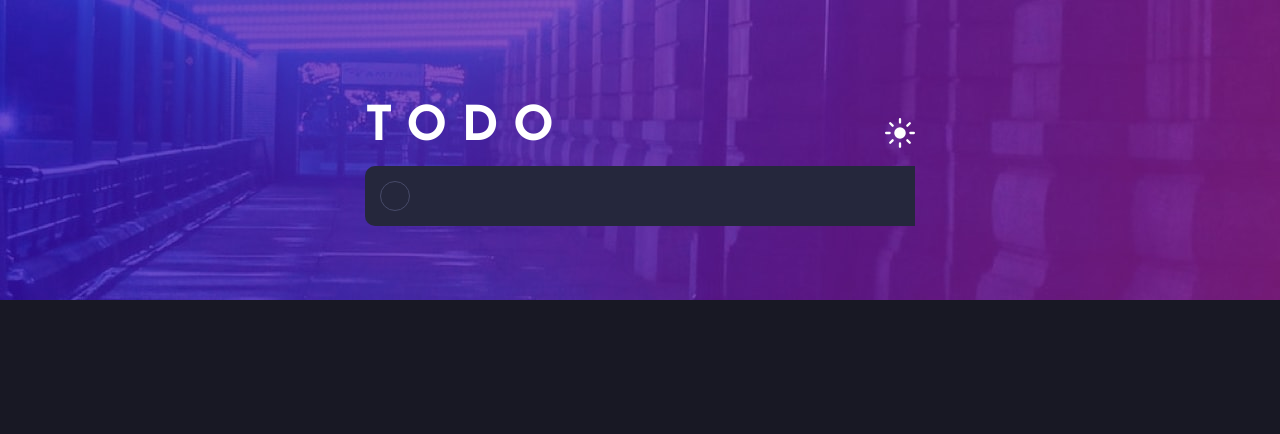
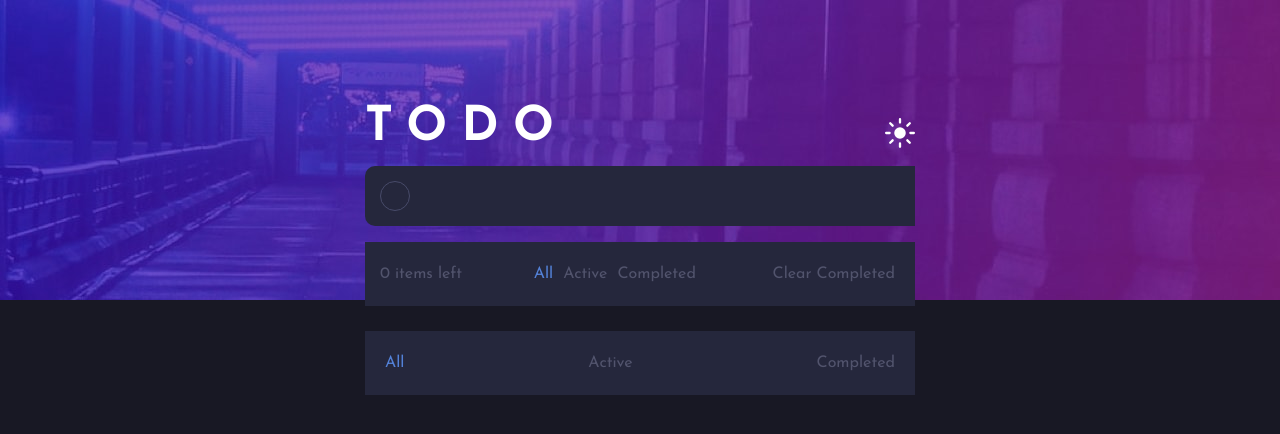
Before and after one commit to Vehicom0607/react-todo, a React (Create React App) app: page / in a window 1280 px wide. Shown: the top 434 px of the page. Built offline with nearby package versions, Linux system fonts and the light colour scheme.

Commit message:
Finished Todo

```diff
--- a/src/Components/TodoItem.js
+++ b/src/Components/TodoItem.js
@@ -1,15 +1,29 @@
 import React from 'react';
 import classes from "./TodoItem.module.css"
+import {Image} from "react-bootstrap";
 
 const TodoItem = props => {
-    console.log(props.completed)
+    let completeIcon
+    let completeIconClass = [props.theme==='night'? classes.CheckDark:classes.CheckLight, classes.CheckChecked]
+    if (props.completed) {
+        completeIcon = <img alt="Check Icon" onClick={() => props.completeTask()} src={'/images/icon-check.svg'} className={completeIconClass.join(" ")} />
+    } else {
+        completeIcon = <div onClick={() => props.completeTask()} className={props.theme==='night'? classes.CheckDark:classes.CheckLight} />
+    }
+
+    let show = true
+    if ((props.completed&&props.currentType==='active') || (!props.completed&&props.currentType==='completed')) {
+        show = false
+    }
+
     return (
-        <div className={classes.Task}>
+        <div className={classes.Task} style={show?null:{display: 'none'}} >
             <span className={props.theme==='night'? classes.CheckSpanDark:classes.CheckSpanLight}>
-                <div className={props.theme==='night'? classes.CheckDark:classes.CheckLight} />
+                {completeIcon}
             </span>
             <p className={props.theme==='night'? classes.InputDark:classes.InputLight}>
                 {props.task}
+                <Image onClick={() => props.deleteTask()} src={'/images/icon-cross.svg'} className={props.theme==='night'? classes.CrossDark:classes.CrossLight} />
             </p>
         </div>
     );
--- a/src/Components/TodoItem.module.css
+++ b/src/Components/TodoItem.module.css
@@ -22,7 +22,7 @@
 }
 
 .CheckDark {
-    background-color: #25273C!important;
+    background-color: #25273C;
     height: 30px;
     width: 30px;
     margin: 15px !important;
@@ -31,13 +31,19 @@
 }
 
 .CheckLight {
-    background-color: #ffffff!important;
+    background-color: #ffffff;
     height: 30px;
     width: 30px;
     margin: 15px !important;
     border: 1px solid hsl(235, 19%, 35%)!important;
     border-radius: 30px !important;
 }
+
+.CheckChecked {
+    background: linear-gradient(to bottom right, hsl(192, 100%, 67%), hsl(280, 87%, 65%)) !important;
+    size: 15px 15px !important;
+}
+
 
 .InputDark {
     height: 60px !important;
@@ -48,6 +54,8 @@
     color: hsl(0, 0%, 98%) !important;
     font-size: 32px !important;
     width: 490px;
+    display: flex;
+    justify-content: space-between;
 }
 
 .InputDark:focus,
@@ -66,6 +74,8 @@
     color: hsl(235, 19%, 35%) !important;
     font-size: 32px !important;
     width: 490px;
+    display: flex;
+    justify-content: space-between;
 
 }
 
@@ -74,3 +84,28 @@
     outline: none !important;
     box-shadow: none !important;
 }
+
+.CrossDark {
+    background-color: #25273C!important;
+    height: 30px;
+    width: 30px;
+    margin: 15px !important;
+    border-radius: 30px !important;
+}
+
+.CrossLight {
+    background-color: #ffffff!important;
+    height: 30px;
+    width: 30px;
+    margin: 15px !important;
+    border-radius: 30px !important;
+}
+
+@media (max-width: 450px) {
+    .InputLight {
+        width: 290px;
+    }
+    .InputDark {
+        width: 290px;
+    }
+}
--- a/src/Containers/TodoTracker.js
+++ b/src/Containers/TodoTracker.js
@@ -7,8 +7,23 @@ import TodoItem from "../Components/TodoItem";
 
 class TodoTracker extends Component {
     state = {
-        inputForm: ''
+        inputForm: '',
+        currentType: 'all'
     }
+
+    changeTypeAll = () => {
+        this.setState({currentType: 'all'})
+    }
+    changeTypeActive = () => {
+        this.setState({currentType: 'active'})
+    }
+    changeTypeCompleted = () => {
+        this.setState({currentType: 'completed'})
+    }
+    clearCompleted = () => {
+        this.props.clearCompleted()
+    }
+
 
     onAddHandler = (event) => {
         if (event.key === "Enter") {
@@ -19,11 +34,24 @@ class TodoTracker extends Component {
     }
 
     render() {
+        let footerStyling = {
+            display: 'flex',
+            justifyContent: 'space-between',
+            backgroundColor: this.props.theme==='night'?'#25273C':'#ffffff',
+            color: 'white',
+            padding: '20px 15px'
+        }
+        let allStyle = [this.props.theme==='night'?classes.FooterTextDark:classes.FooterTextLight, this.state.currentType==='all'?classes.FooterTextCurrent:null]
+        let activeStyle = [this.props.theme==='night'?classes.FooterTextDark:classes.FooterTextLight, this.state.currentType==='active'?classes.FooterTextCurrent:null]
+        let completedStyle = [this.props.theme==='night'?classes.FooterTextDark:classes.FooterTextLight, this.state.currentType==='completed'?classes.FooterTextCurrent:null]
+
+
         const bgImgClasses = [classes.BackgroundImage]
         let bgImgPath
         if (this.props.theme === 'night') {
             bgImgPath = 'images/icon-sun.svg'
             bgImgClasses.push(classes.BackgroundImageDark)
+            footerStyling = {...footerStyling, }
         } else {
             bgImgPath = 'images/icon-moon.svg'
             bgImgClasses.push(classes.BackgroundImageLight)
@@ -31,7 +59,7 @@ class TodoTracker extends Component {
 
         let tasks = []
         this.props.items.forEach((item, index) => {
-            tasks.push(<TodoItem task={item.task} key={index} theme={this.props.theme} completed={item.completed}  />)
+            tasks.push(<TodoItem currentType={this.state.currentType} task={item.task} key={index} theme={this.props.theme} completed={item.completed} completeTask={() => this.props.completeItem(index)} deleteTask={() => this.props.deleteItem(index)} />)
         })
 
         return (
@@ -50,6 +78,22 @@ class TodoTracker extends Component {
                     </InputGroup>
                     <div>
                         {tasks}
+                        <div style={footerStyling}>
+                            <p className={classes.ItemsLeftText}>{this.props.items.length} items left</p>
+                            <span className={classes.FooterDesktop} style={{display: 'flex'}}>
+                                <p onClick={() => this.changeTypeAll()} className={allStyle.join(" ")}>All</p>
+                                <p onClick={() => this.changeTypeActive()} className={activeStyle.join(" ")}>Active</p>
+                                <p onClick={() => this.changeTypeCompleted()} className={completedStyle.join(" ")}>Completed</p>
+                            </span>
+                            <p onClick={() => this.clearCompleted()} className={this.props.theme==='night'?classes.FooterTextDark:classes.FooterTextLight}>Clear Completed</p>
+                        </div>
+                        <div className={classes.FooterMobile} style={footerStyling}>
+                            <span style={{display: 'flex', justifyContent: 'space-between', width: '100%'}}>
+                                    <p onClick={() => this.changeTypeAll()} className={allStyle.join(" ")}>All</p>
+                                    <p onClick={() => this.changeTypeActive()} className={activeStyle.join(" ")}>Active</p>
+                                    <p onClick={() => this.changeTypeCompleted()} className={completedStyle.join(" ")}>Completed</p>
+                            </span>
+                        </div>
                     </div>
                 </div>
             </React.Fragment>
@@ -67,7 +111,10 @@ const mapStateToProps = (state) => {
 const mapDispatchToProps = (dispatch) => {
     return {
         switchTheme: () => dispatch({type: actionTypes.CHANGE_THEME}),
-        addItem: (item) => dispatch({type: actionTypes.ADD_ITEM, item})
+        addItem: (item) => dispatch({type: actionTypes.ADD_ITEM, item:item}),
+        deleteItem: (index) => dispatch({type: actionTypes.DELETE_ITEM, index:index}),
+        completeItem: (index) => dispatch({type: actionTypes.COMPLETE_ITEM, index:index}),
+        clearCompleted: () => dispatch({type: actionTypes.CLEAR_COMPLETED})
     }
 }
 
--- a/src/Containers/TodoTracker.module.css
+++ b/src/Containers/TodoTracker.module.css
@@ -85,7 +85,7 @@
 
 .InputDark {
     height: 60px !important;
-    padding: 0px 8px !important;
+    padding: 0 8px !important;
     background-color: #25273C !important;
     border: none !important;
     color: hsl(0, 0%, 98%) !important;
@@ -102,7 +102,7 @@
 
 .InputLight {
     height: 60px !important;
-    padding: 0px 8px !important;
+    padding: 0 8px !important;
     background-color: #ffffff !important;
     border: none !important;
     color: hsl(235, 19%, 35%) !important;
@@ -117,13 +117,63 @@
     box-shadow: none !important;
 }
 
+.ItemsLeftText {
+    color: #52546D;
+    margin: 0;
+    font-family: 'Josefin Sans', sans-serif;
 
+}
 
+.FooterTextDark {
+    cursor: grab;
+    color: #52546D;
+    margin: 0;
+    font-family: 'Josefin Sans', sans-serif;
+    padding: 0 5px;
+}
 
+.FooterTextLight {
+    cursor: grab;
+    color: #9B99A4;
+    margin: 0;
+    font-family: 'Josefin Sans', sans-serif;
+    padding: 0 5px;
+}
 
+.FooterTextDark:hover {
+    color: hsl(236, 33%, 92%);
+}
+.FooterTextLight:hover {
+    color: hsl(235, 19%, 35%);
+}
+
+.FooterTextCurrent {
+    color: #5381D7 !important;
+}
+
+.FooterDesktop {
+
+}
+
+.FooterMobile {
+    display: none;
+    margin-top: 25px !important;
+}
 
 @media (max-width: 450px) {
     .BackgroundImage {
         height: 200px;
     }
+    .TodoContainer {
+        width: 350px;
+    }
+    .InputDark, .InputLight {
+        width: 290px;
+    }
+    .FooterDesktop {
+        display: none !important;
+    }
+    .FooterMobile {
+        display: flex;
+    }
 }
--- a/src/store/actionTypes.js
+++ b/src/store/actionTypes.js
@@ -1,2 +1,5 @@
 export const CHANGE_THEME = 'CHANGE_THEME'
 export const ADD_ITEM = 'ADD_ITEM'
+export const DELETE_ITEM = 'DELETE_ITEM'
+export const COMPLETE_ITEM = 'COMPLETE_ITEM'
+export const CLEAR_COMPLETED = 'CLEAR_COMPLETED'
--- a/src/store/reducer.js
+++ b/src/store/reducer.js
@@ -19,7 +19,28 @@ const reducer = (state = store, action) => {
         case actionTypes.ADD_ITEM:
             return {
                 ...state,
-                items: state.items.concat(action.item)
+                items: [...state.items, action.item]
+            }
+        case actionTypes.DELETE_ITEM:
+            return {
+                ...state,
+                items: state.items.filter((_, i) => i !== action.index)
+            }
+        case actionTypes.COMPLETE_ITEM:
+            return {
+                ...state,
+                items: state.items.map((item, index) => {
+                    if (index === action.index) {
+                        return {...item, completed: !item.completed}
+                    } else {
+                        return item
+                    }
+                })
+            }
+        case actionTypes.CLEAR_COMPLETED:
+            return {
+                ...state,
+                items: state.items.filter((item) => item.completed === false)
             }
         default:
             return state
```
Also changed, not shown: public/images/icon-check.svg (renamed from src/images/icon-check.svg), public/images/icon-cross.svg (renamed from src/images/icon-cross.svg).
